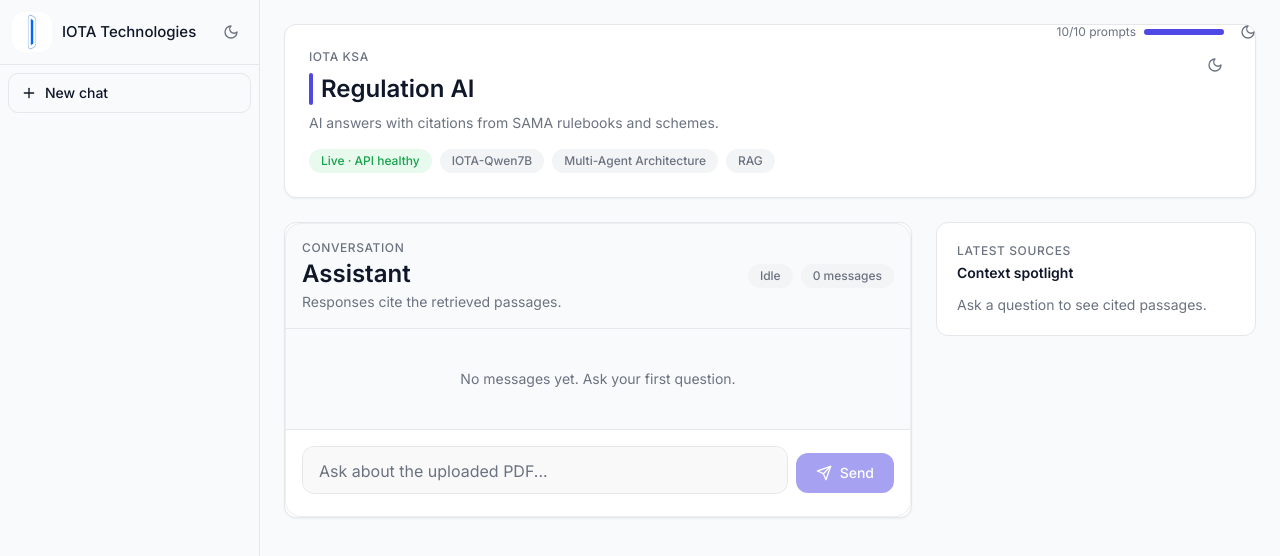
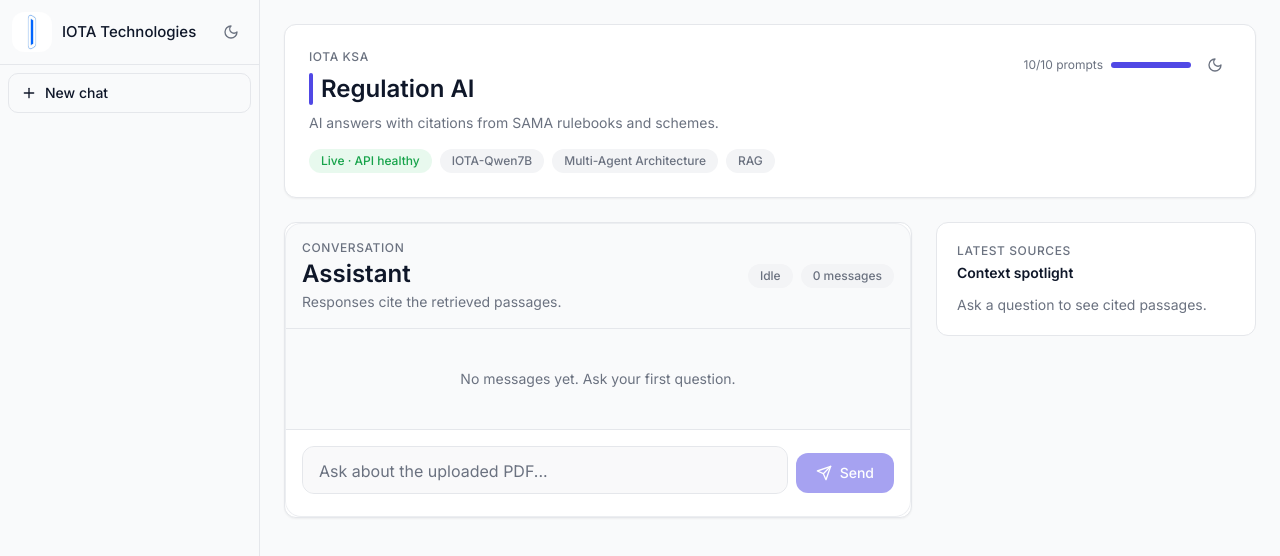
Before and after one commit to abduliota/iota, a Next.js app in the folder frontend/: page / in a window 1280 px wide. Shown: the top 556 px of the page. Built offline with nearby package versions, Linux system fonts and the light colour scheme.

Commit message:
Refactor SummaryCard component and update layout: Integrate PromptCounter into SummaryCard for improved visibility and reposition ThemeToggle for better accessibility in the dashboard layout.

```diff
--- a/frontend/app/page.tsx
+++ b/frontend/app/page.tsx
@@ -78,16 +78,6 @@
 
   return (
     <div className="flex h-screen bg-background text-foreground transition-colors duration-200">
-      {/* Desktop: Unlimited badge + theme toggle (top right) */}
-      <div className="hidden md:flex absolute top-4 right-4 z-30 items-center gap-2">
-        <PromptCounter
-          remaining={remainingPrompts}
-          total={10}
-          isAuthenticated={isAuthenticated}
-        />
-        <ThemeToggle />
-      </div>
-
       {/* Desktop sidebar - ChatGPT style, 260px */}
       <aside className="hidden md:flex md:flex-col w-[260px] shrink-0 border-r border-border bg-sidebar-bg transition-[background-color] duration-200">
         <div className="flex items-center justify-between gap-2.5 px-3 py-3 border-b border-border">
@@ -177,7 +167,15 @@
         {/* Regulation AI dashboard: summary card + two-column chat/sources */}
         <div className="flex-1 min-h-0 flex flex-col overflow-auto">
           <div className="mx-auto w-full max-w-[1200px] px-4 py-4 md:px-6 md:py-6">
-            <SummaryCard />
+            <SummaryCard
+              rightSlot={
+                <PromptCounter
+                  remaining={remainingPrompts}
+                  total={10}
+                  isAuthenticated={isAuthenticated}
+                />
+              }
+            />
             <div className="mt-6 flex flex-1 min-h-0 gap-4 md:gap-6">
               <div className="flex-1 min-w-0 flex flex-col rounded-xl border border-border bg-card shadow-sm">
                 {currentChat ? (
--- a/frontend/components/dashboard/SummaryCard.tsx
+++ b/frontend/components/dashboard/SummaryCard.tsx
@@ -3,7 +3,11 @@
 import React from 'react';
 import { ThemeToggle } from '@/components/ui/ThemeToggle';
 
-export function SummaryCard() {
+interface SummaryCardProps {
+  rightSlot?: React.ReactNode;
+}
+
+export function SummaryCard({ rightSlot }: SummaryCardProps) {
   return (
     <div className="rounded-xl border border-border bg-card p-6 shadow-sm transition-colors duration-200">
       <div className="flex items-start justify-between gap-2">
@@ -21,7 +25,12 @@
             AI answers with citations from SAMA rulebooks and schemes.
           </p>
         </div>
-        <ThemeToggle />
+        <div className="flex shrink-0 items-center gap-2">
+          {rightSlot != null ? (
+            <div className="hidden md:block">{rightSlot}</div>
+          ) : null}
+          <ThemeToggle />
+        </div>
       </div>
       <div className="mt-4 flex flex-wrap gap-2">
         <span className="rounded-full bg-green-500/10 px-3 py-1 text-xs font-medium text-green-600 dark:text-green-400">
```
